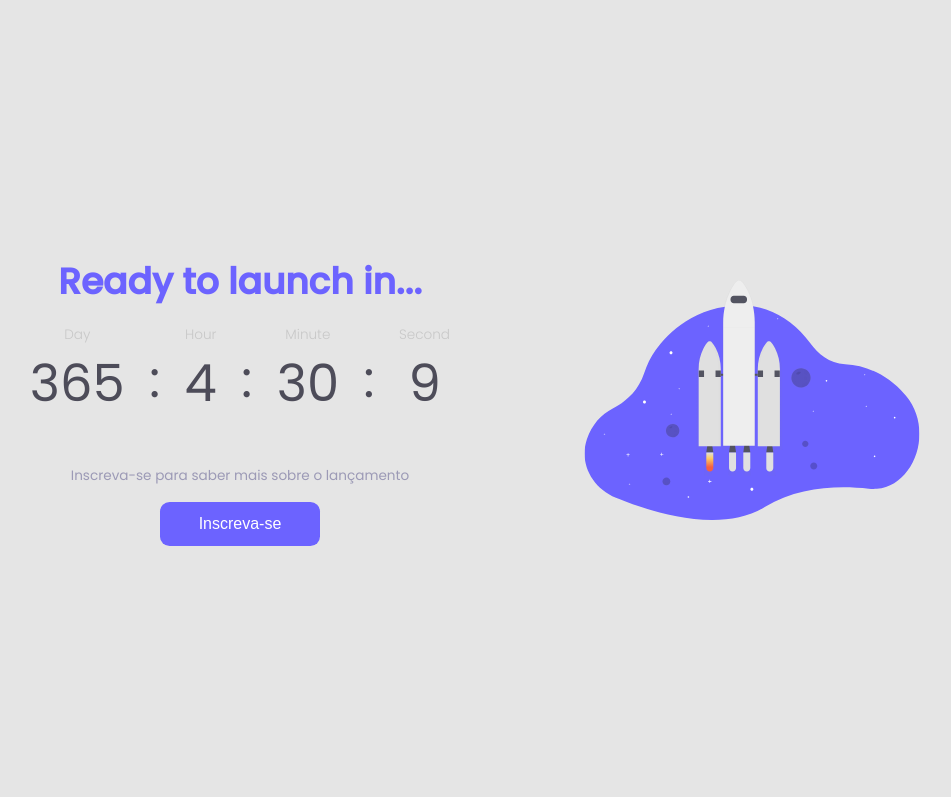
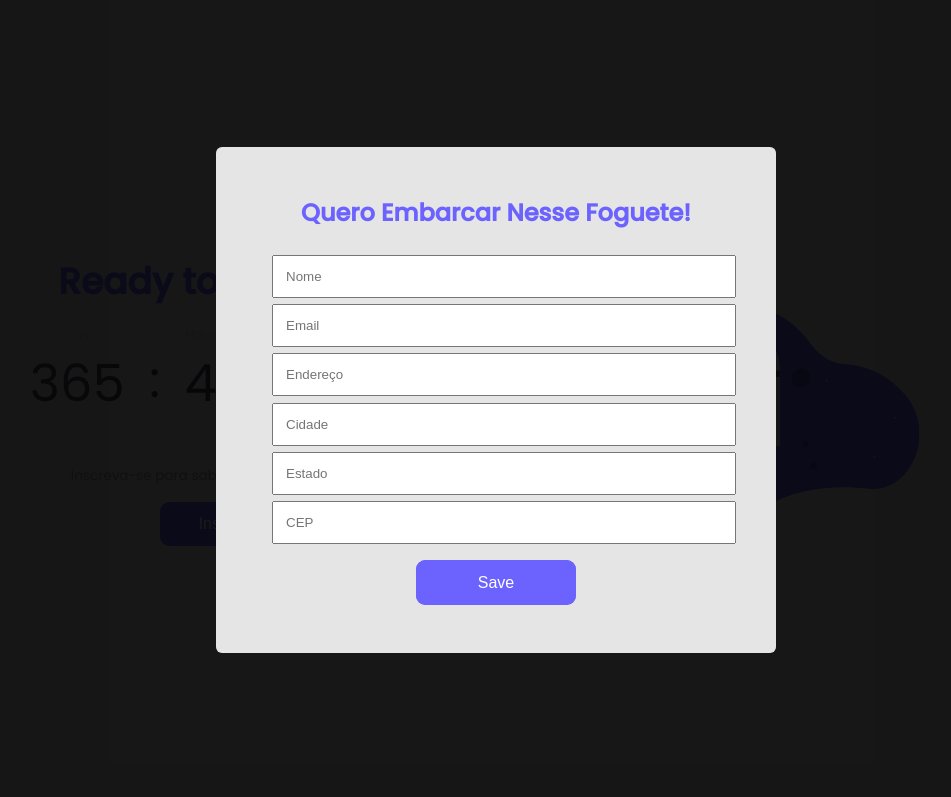
Before and after one commit to Wallysson/countdown, a plain HTML site: page index.html in a window 1280 px wide. Both pictures are taken after a click on the button "Inscreva-se". Shown: the top 797 px of the page, without its empty margins (144-1095 px from the left). Drawn offline with Linux system fonts and the light colour scheme.

Commit message:
commit: modal css

```diff
--- a/style.css
+++ b/style.css
@@ -42,8 +42,6 @@ p {
 }
 
 button {
-  height: 46px;
-
   width: 10rem;
   height: 2.8rem;
 
@@ -55,6 +53,12 @@ button {
   font-size: 1rem;
   font-weight: 400;
   color: #ffffff;
+
+  cursor: pointer;
+}
+
+.button:hover {
+  opacity: 0.9;
 }
 
 .separate {
@@ -118,6 +122,90 @@ aside img {
   height: 15rem;
 }
 
+/* Modal ---------------- */
+.modal-overlay {
+  width: 100%;
+  height: 100%;
+
+  background-color: rgba(0, 0, 0, 0.9);
+
+  position: fixed;
+  top: 0;
+
+  display: flex;
+  align-items: center;
+  justify-content: center;
+
+  opacity: 0;
+  visibility: hidden;
+
+  z-index: 2;
+
+  color: black;
+}
+
+.modal-overlay.active {
+  opacity: 1;
+  visibility: visible;
+}
+
+.modal-content {
+  background: var(--background);
+  padding: 3rem;
+  width: 50%;
+
+  max-width: 35rem;
+
+  border-radius: 0.375rem;
+}
+
+.modal-content h2 {
+  font-size: 1.5rem;
+  text-align: center;
+  color: var(--purple);
+}
+
+button.button {
+  margin-top: 1rem;
+}
+
+/* Form ---------------- */
+
+.form-group .input-control {
+  flex: 1 1;
+  display: block;
+  margin: -0.25rem 0.5rem 0.65rem;
+  padding: 0.75rem;
+  width: 100%;
+}
+
+form h2 {
+  margin-bottom: 1.8rem;
+}
+
+.form-group button {
+  display: flex;
+  align-items: center;
+  justify-content: center;
+}
+
+.button {
+  margin: auto;
+  width: 10rem;
+  height: 2.8rem;
+
+  background: var(--purple);
+  border-radius: 0.6rem;
+  outline: none;
+  border: none;
+
+  font-size: 1rem;
+  font-weight: 400;
+  color: #ffffff;
+
+  cursor: pointer;
+}
+
 /* Media Query ---------------- */
 @media (max-width: 768px) {
   #responsive {
@@ -130,7 +218,18 @@ aside img {
     font-size: 2rem;
     text-align: center;
   }
+
   h3 {
     font-size: 2.5rem;
   }
+
+  .button {
+    width: 5rem;
+    height: 2.8rem;
+    background: #4d4c59;
+  }
+
+  #form-title {
+    font-size: 1rem;
+  }
 }
```
